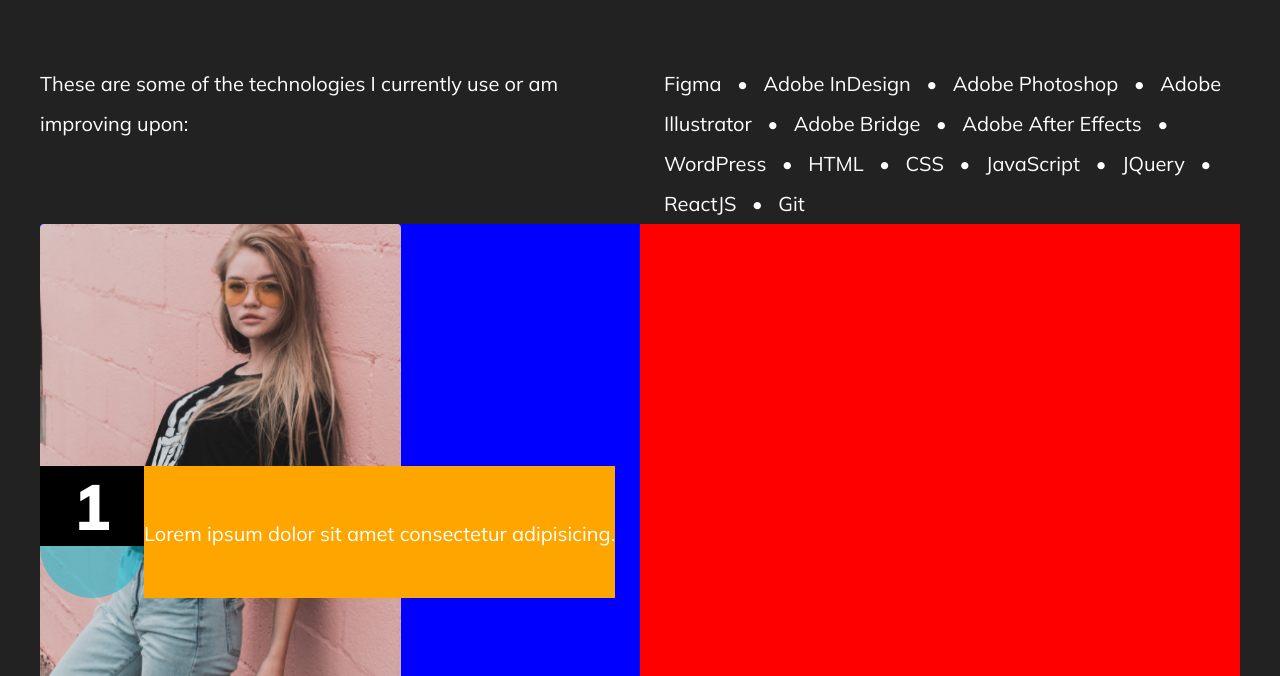
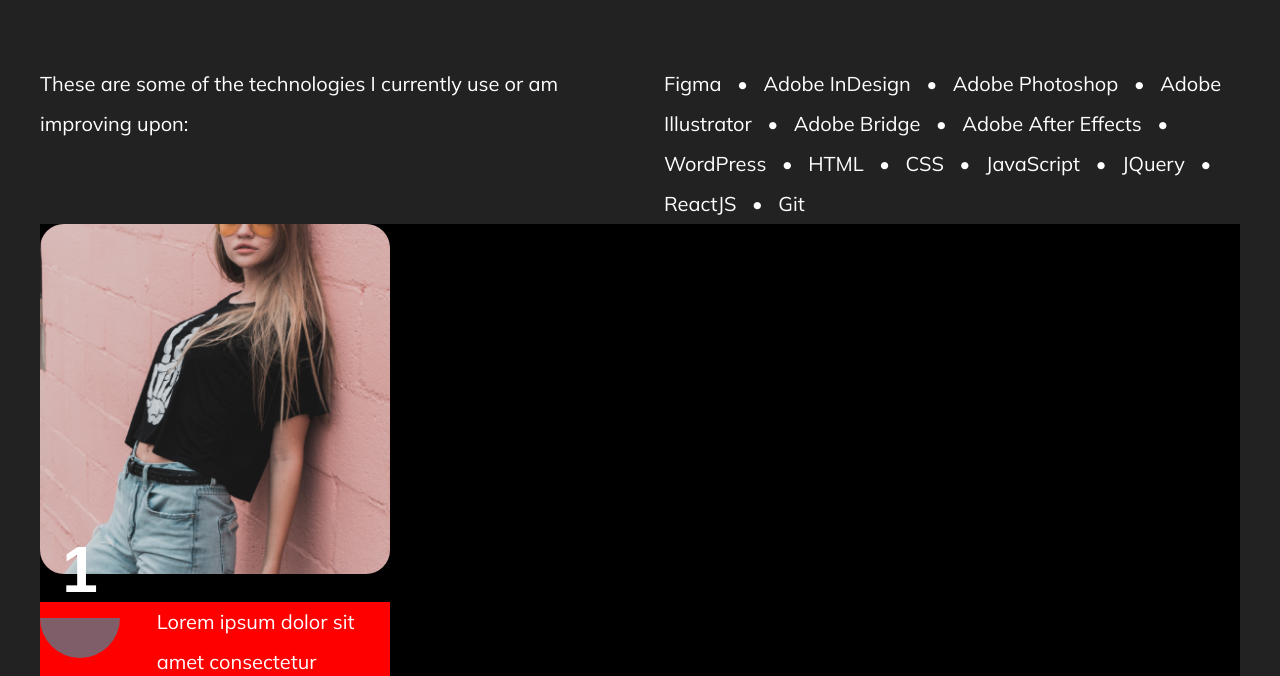
Before and after one commit to LillianLuzinsky/css-grid-layouts-starter-files, a plain HTML site: page 4 - masonry/projects.html in a window 1280 px wide. Shown: the part 276-952 px from the top of the page. Drawn offline with Linux system fonts and the light colour scheme; a web font is replaced by a local one.

Commit message:
attempting to create a portfolio thumnail

```diff
--- a/4 - masonry/projects.css
+++ b/4 - masonry/projects.css
@@ -65,52 +65,62 @@ html {
 
 .project-thumbnails {
   display: grid;
-  grid-template-columns: 1fr 1fr;
-  width: 100%;
-  height: auto;
+  display: grid;
   max-width: 1200px;
-  background: red;
+  grid-template-columns: 1fr 1fr 1fr;
+  gap: 1.5rem;
+  background-color: black;
+  font-family: 'Mulish', sans-serif;
 }
 
 .thumbnail {
-  position: relative;
-  background-color: blue;
+  max-width: 350px;
 }
 
-.thumbnail img {
-  min-height: 100%;
+.thumbnail-header {
+  position: relative;
 }
 
-.thumbnail-text {
-  position: absolute;
-  max-width: 100%;
-  bottom: 25%;
-  display: flex;
-  flex-direction: row;
-}
-
-.thumbnail-text h2 {
+.thumbnail-header h2 {
+  font-family: century-gothic, sans-serif;
+  font-weight: 700;
   font-size: 4rem;
   line-height: 5rem;
-  max-width: 6.5rem;
+  position: absolute;
+  bottom: -2rem;
+  width: 5rem;
   text-align: center;
-  background-color: #000;
-  height: 5rem;
 }
 
 
+.thumbnail-header img{
+  width: 350px;
+  max-height: 350px;
+  object-fit: cover;
+  border-radius: 1.5rem;
+}
+
+
+.thumbnail-text {
+  background-color: red;
+  display: grid;
+  grid-template-columns: 1fr 1fr 1fr;
+  margin-top: 1.5rem;
+}
+
 .shape {
+  height: 2.5rem;
+  width: 5rem;
   background-color: #00BCD4;
-  width: 6.5rem;
-  height: 3.25rem;
-  border-radius: 0  0 10rem 10rem;
   opacity: 0.5;
+  border-radius: 0 0 10rem 10rem;
+  margin-top: 1rem;
 }
 
 .thumbnail-text p {
-  background-color: orange;
-  padding-top: 3rem;
+  grid-column: span 2;
 }
+
 
 
 
--- a/4 - masonry/projects.html
+++ b/4 - masonry/projects.html
@@ -45,17 +45,17 @@
       </div>
 
       <div class="project-thumbnails">
+
         <div class="thumbnail">
-          <img src="/4 - masonry/img/1.png" alt="">
+          <div class="thumbnail-header">
+            <img src="/4 - masonry/img/1.png" alt="">
+            <h2>1</h2>
+          </div>
 
           <div class="thumbnail-text">
-            <div class="thumbnail-title">
-              <h2>1</h2>
             <div class="shape"></div>
-            </div>
             <p>Lorem ipsum dolor sit amet consectetur adipisicing.</p>
           </div>
-        </div>
 
       </div>
 
```
